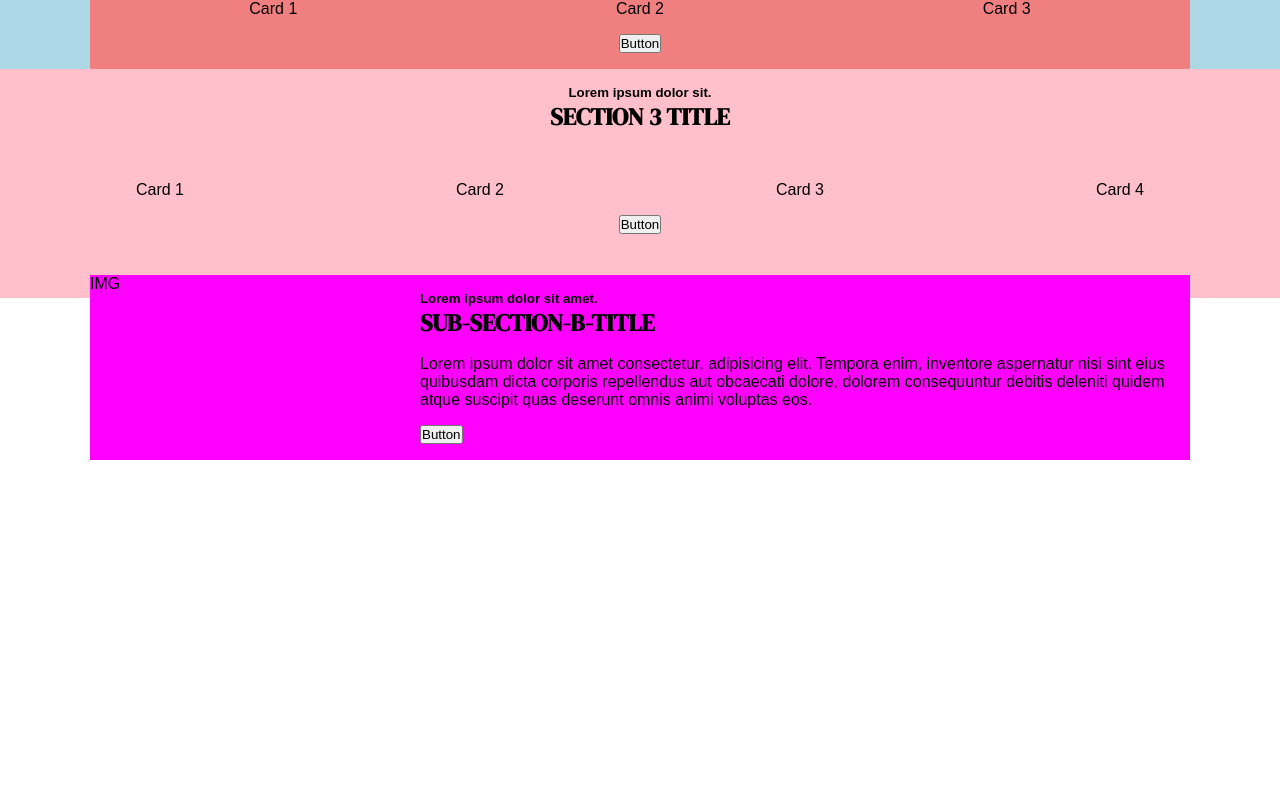
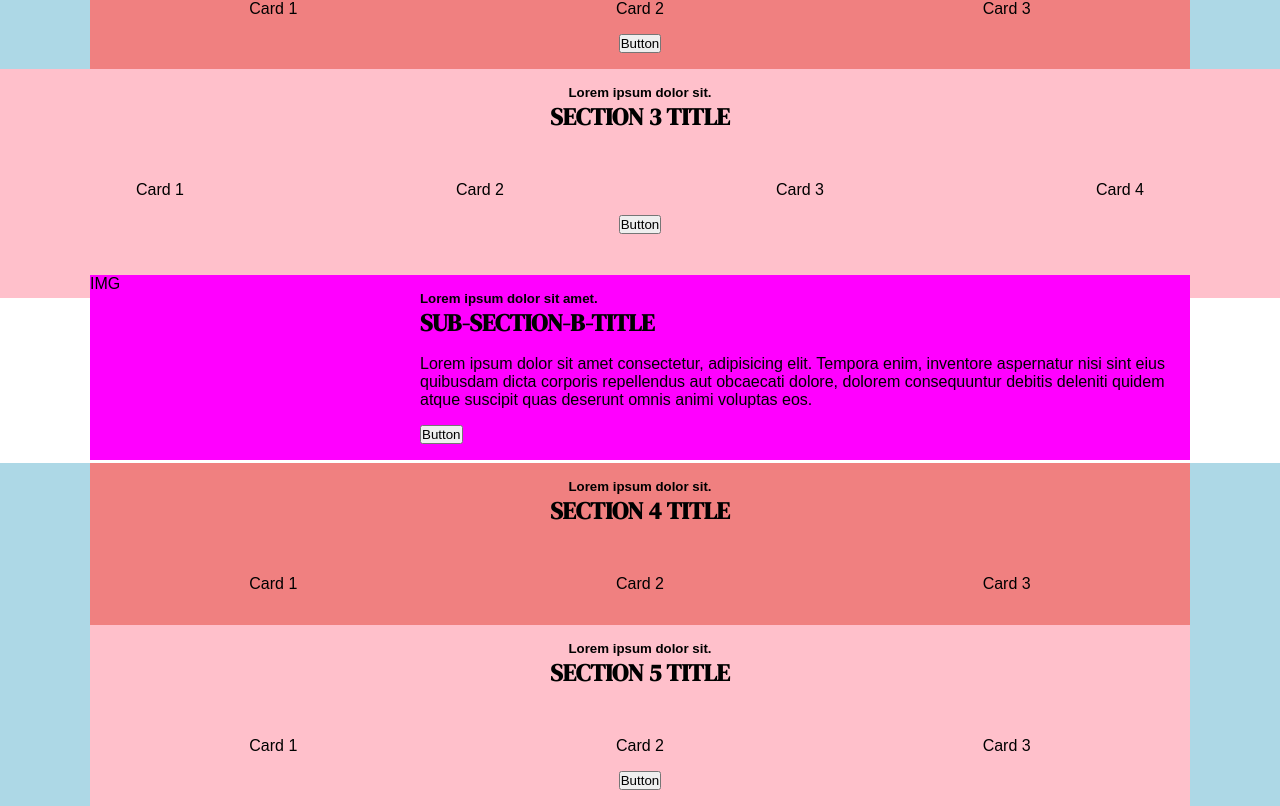
Before and after one commit to Francesca-Dascanio/proj-html-vuejs, a Vue app: page / in a window 1280 px wide. Shown: the part 519-1325 px from the top of the page. Before the commit the page ends 979 px from the top, so only its background shows below. Built offline with nearby package versions, Linux system fonts and the light colour scheme.

Commit message:
Struttura layout > main: section-4, section-5

```diff
--- a/src/components/AppMain.vue
+++ b/src/components/AppMain.vue
@@ -127,11 +127,65 @@ export default {
         </section>
 
         <section id="section-4">
+            <div class="container-lg">
+                <div class="container-sm">
+                    <div class="section-title text-center py-md">
+                        <h5>
+                        Lorem ipsum dolor sit.
+                        </h5>
+                        <h2>
+                            SECTION 4 TITLE
+                        </h2>
+                    </div>
 
+                    <div class="section-contents flex align-items py-md">
+                        <div class="cards flex">
+                            <div class="card text-center py-md">
+                                Card 1
+                            </div>
+                            <div class="card text-center py-md">
+                                Card 2
+                            </div>
+                            <div class="card text-center py-md">
+                                Card 3
+                            </div>
+                        </div>
+                    </div>
+                </div>
+            </div>
         </section>
 
         <section id="section-5">
+            <div class="container-lg">
+                <div class="container-sm">
+                    <div class="section-title text-center py-md">
+                        <h5>
+                        Lorem ipsum dolor sit.
+                        </h5>
+                        <h2>
+                            SECTION 5 TITLE
+                        </h2>
+                    </div>
 
+                    <div class="section-contents flex align-items py-md">
+                        <div class="cards flex">
+                            <div class="card text-center py-md">
+                                Card 1
+                            </div>
+                            <div class="card text-center py-md">
+                                Card 2
+                            </div>
+                            <div class="card text-center py-md">
+                                Card 3
+                            </div>
+                        </div>
+
+                        <button>
+                            Button
+                        </button>
+                    </div>
+                </div>
+            </div>
         </section>
 
     </main>
@@ -152,7 +206,6 @@ export default {
         }
     }
 }
-
 
 #section-2 {
     .container-lg {
@@ -222,4 +275,46 @@ export default {
     }
 }
 
+#section-4 {
+    .container-lg {
+    background-color: lightblue;
+    // Verifica in relazione all'altezza della sub-section-b
+    margin-top: 165px;
+        .container-sm {
+            background-color: lightcoral;
+
+            .section-contents {
+                .cards {
+
+                    width: 100%;
+                    .card {
+                        width: calc(100% / 3);
+                    }
+                }
+            }
+        }
+    }
+}
+
+#section-5 {
+    .container-lg {
+    background-color: lightblue;
+        .container-sm {
+            background-color: pink;
+
+            .section-contents {
+                flex-direction: column;
+
+                .cards {
+
+                    width: 100%;
+                    .card {
+                        width: calc(100% / 3);
+                    }
+                }
+            }
+        }
+    }
+}
+
 </style>
```
